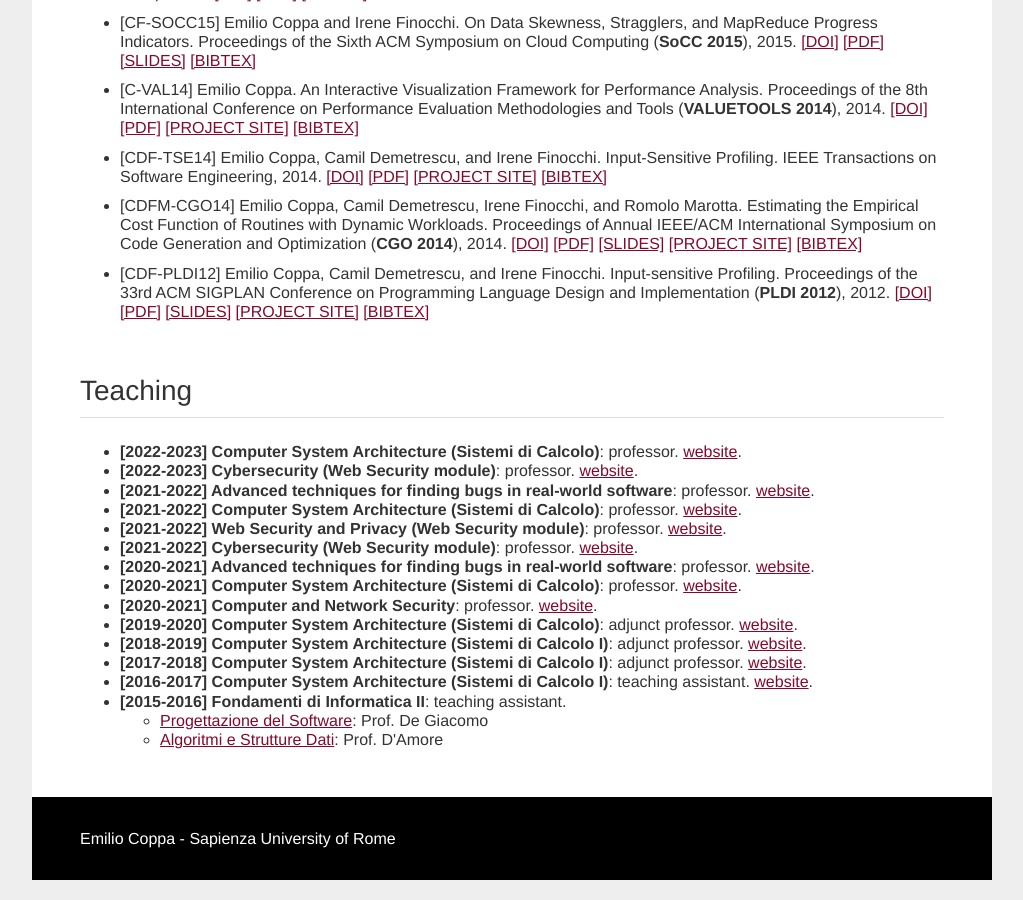
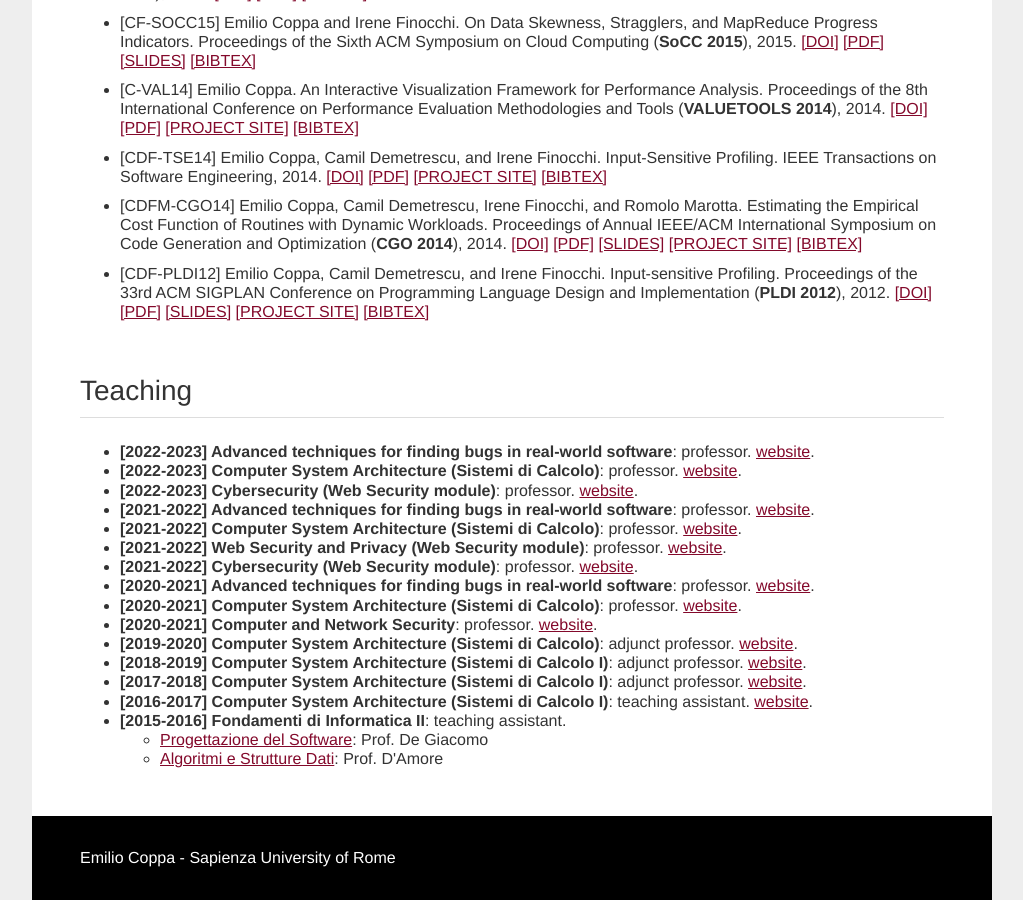
Before and after one commit to ecoppa/ecoppa.github.io, a Jekyll site: the page built from index.html, in a window 1280 px wide and 900 px high, scrolled down 4923 px. Shown: the whole window, without its empty margins (128-1151 px from the left). Built offline with Jekyll 4.4.1, drawn with Linux system fonts in a browser that asks for light colours.

Commit message:
Update index.html

```diff
--- a/index.html
+++ b/index.html
@@ -472,6 +472,8 @@ title: Emilio Coppa - Academic Page - Sapienza University of Rome
 				<hr>
 
 				<ul>
+					<li><b>[2022-2023] Advanced techniques for finding bugs in real-world software</b>: professor. <a
+							href="/course-fuzzing-symbolic-execution.html">website</a>.</li>
 					<li><b>[2022-2023] Computer System Architecture (Sistemi di Calcolo)</b>: professor. <a
 							href="https://season-lab.github.io/SC/">website</a>.</li>
 					<li><b>[2022-2023] Cybersecurity (Web Security module)</b>: professor. <a
```
